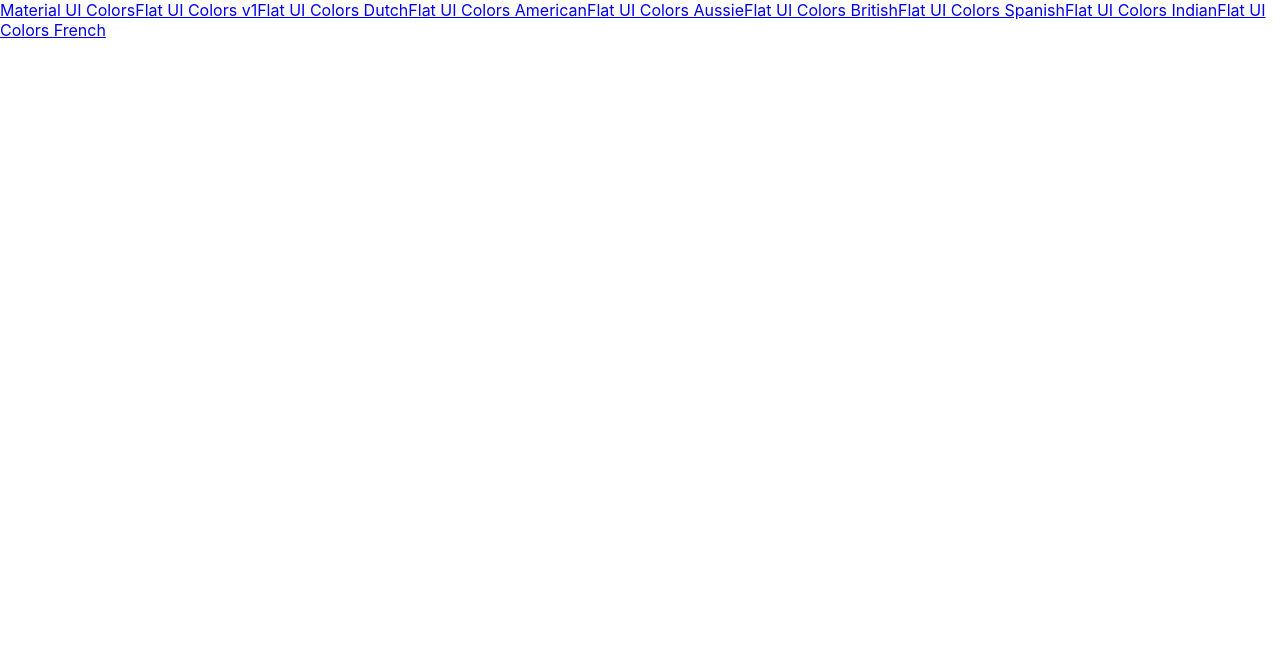
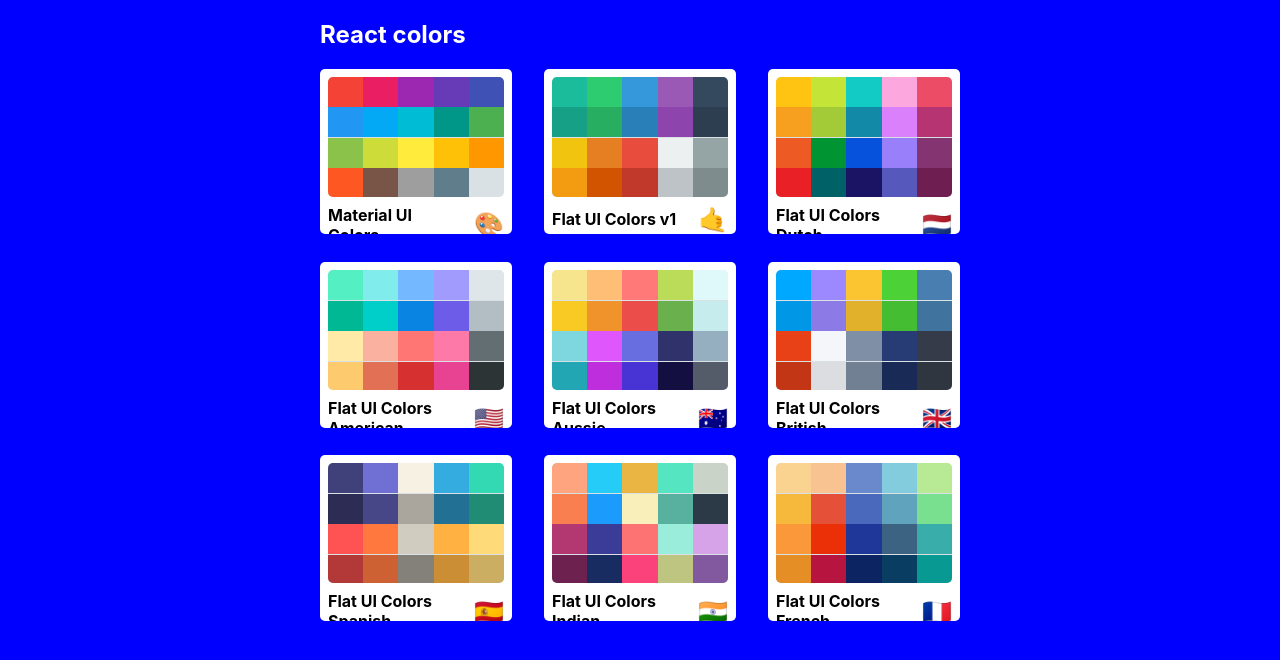
Before and after one commit to khadetou/React-colors, a React (Create React App) app: page / in a window 1280 px wide. Shown: the top 660 px of the page. Built offline with nearby package versions, Linux system fonts and the light colour scheme.

Commit message:
mini palette

```diff
--- a/package.json
+++ b/package.json
@@ -5,6 +5,7 @@
   "dependencies": {
     "@material-ui/core": "^4.11.4",
     "@material-ui/icons": "^4.11.2",
+    "@material-ui/styles": "^4.11.4",
     "@testing-library/jest-dom": "^5.12.0",
     "@testing-library/react": "^11.2.6",
     "@testing-library/user-event": "^12.8.3",
--- a/src/components/PaletteList.js
+++ b/src/components/PaletteList.js
@@ -1,14 +1,57 @@
-import React from 'react'
-import {Link} from 'react-router-dom';
+import React from 'react';
+import MiniPallete from './branches/MiniPalette';
+import { makeStyles } from '@material-ui/core/styles';
 
+
+const useStyle= makeStyles({
+    root:{
+        backgroundColor: "blue",
+        height: "100vh",
+        display :"flex",
+        alignItems: "flex-start",
+        justifyContent: "center",
+    },
+
+    container:{
+            width: "50%",
+            display: "flex",
+            alignItems: "flex-start",
+            flexDirection: "column",
+            flexWrap: "wrap"
+    },
+
+    nav:{
+        color: "#fff",
+        width: "100%",
+        display: "flex",
+        justifyContent: "space-between"
+    },
+    palets:{
+        boxSizing: "border-box",
+        width: "100%",
+        display: "grid",
+        gridTemplateColumns: "repeat(3, 30%)",
+        gridGap: "5%"
+    }
+});
 const PaletteList = ({palettes}) => {
 
+    const classes = useStyle();
 
     return (
-        <div>
-           {palettes.map(palette=>(
-               <Link to={`/palette/${palette.id}`} key={palette.id}>{palette.paletteName}</Link>
-           ))}
+        <div className={classes.root}>
+            <div className={classes.container}>
+                    <nav className={classes.nav}>
+                        <h1>React colors</h1>
+                    </nav>
+
+                    <div className={classes.palets}>
+                        {palettes.map(palette=>(
+                            <MiniPallete {...palette} key={palette.id}/>
+                        ))}
+                    </div>
+
+            </div>
         </div>
     )
 }
--- /dev/null
+++ b/src/components/branches/MiniPalette.js
@@ -0,0 +1,68 @@
+import React from 'react';
+import { makeStyles } from '@material-ui/core/styles';
+
+const useStyle = makeStyles({
+    root: {
+        backgroundColor: "#fff",
+        borderRadius: "0.3125rem",
+        padding: "0.5rem",
+        position: "relative",
+        overflow: "hidden",
+        "&:hover":{
+            cursor: "pointer"
+        }
+    },
+    colors:{
+            backgroundColor: "#dae1e4",
+            height: "120px",
+            width: "100%",
+            borderRadius: "5px",
+            overflow: "hidden"
+    },
+    title:{
+            display: "flex",
+            justifyContent: "space-between",
+            alignItems: "center",
+            margin: "0",
+            color: "black",
+            paddingTop: "0.5rem",
+            fontSize: "1rem",
+            position: "relative"
+    },
+    emoji:{
+            marginLeft: ".5rem",
+            fontSize: "1.5rem"
+    },
+    miniColor:{
+        height: "25%",
+        width: "20%",
+        display: "inline-block",
+        margin: "0 auto",
+        position: "relative",
+        marginBottom: "-3.5px"
+    }
+});
+
+const MiniPalette = (paletteList) => {
+    const classes = useStyle();
+    const {paletteName, emoji, colors} = paletteList;
+
+    const minicolorBoxes = colors.map(color=>(
+        <div className={classes.miniColor} style={{backgroundColor:color.color}} key={color.name}></div>
+    ))
+
+
+    return (
+        <div className={classes.root} >
+            <div className={classes.colors}>
+                {minicolorBoxes}
+            </div>
+            <h5 className={classes.title}>
+                {paletteName}
+                <span className={classes.emoji}>{emoji}</span>
+            </h5>
+        </div>
+    )
+}
+
+export default MiniPalette;
```
Also changed, not shown: 1 other file (tests, documents, lock files or other folders).
